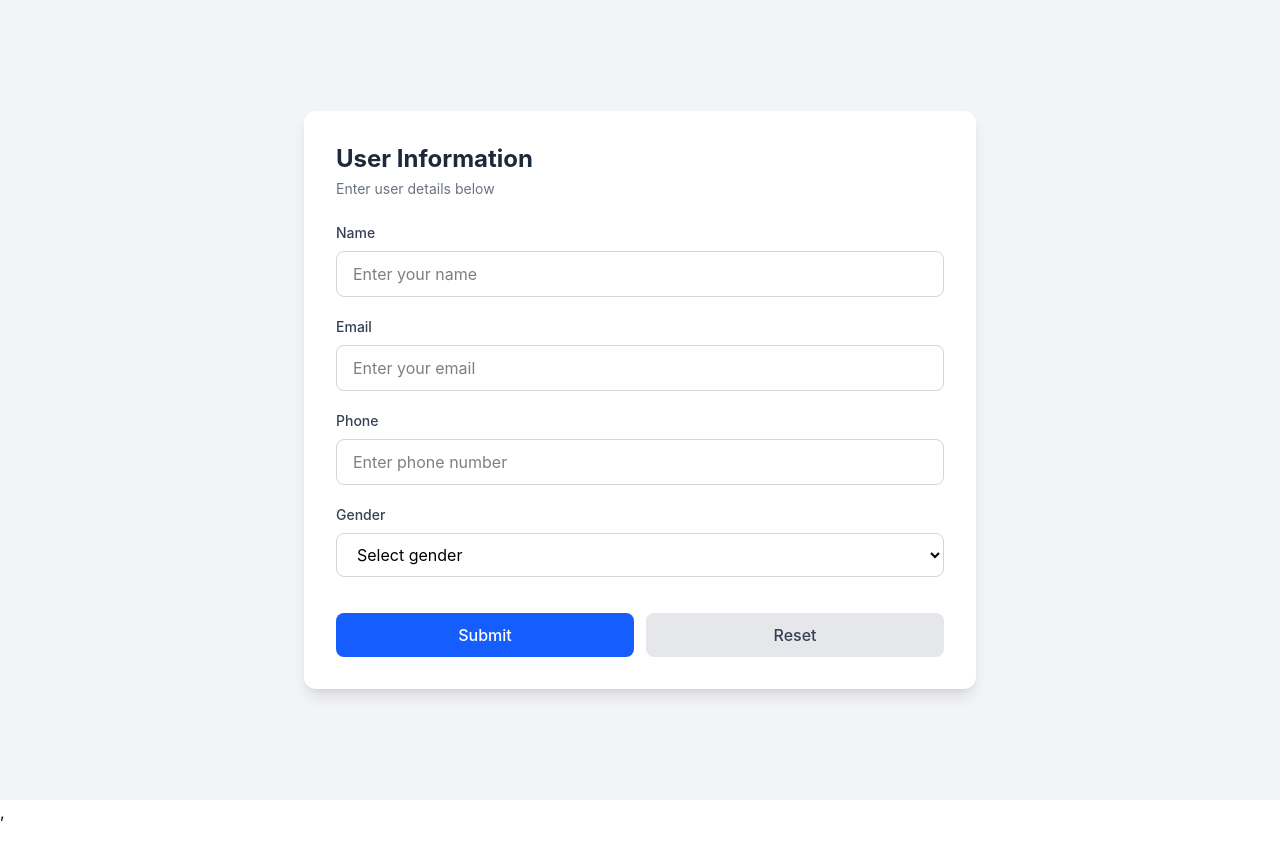
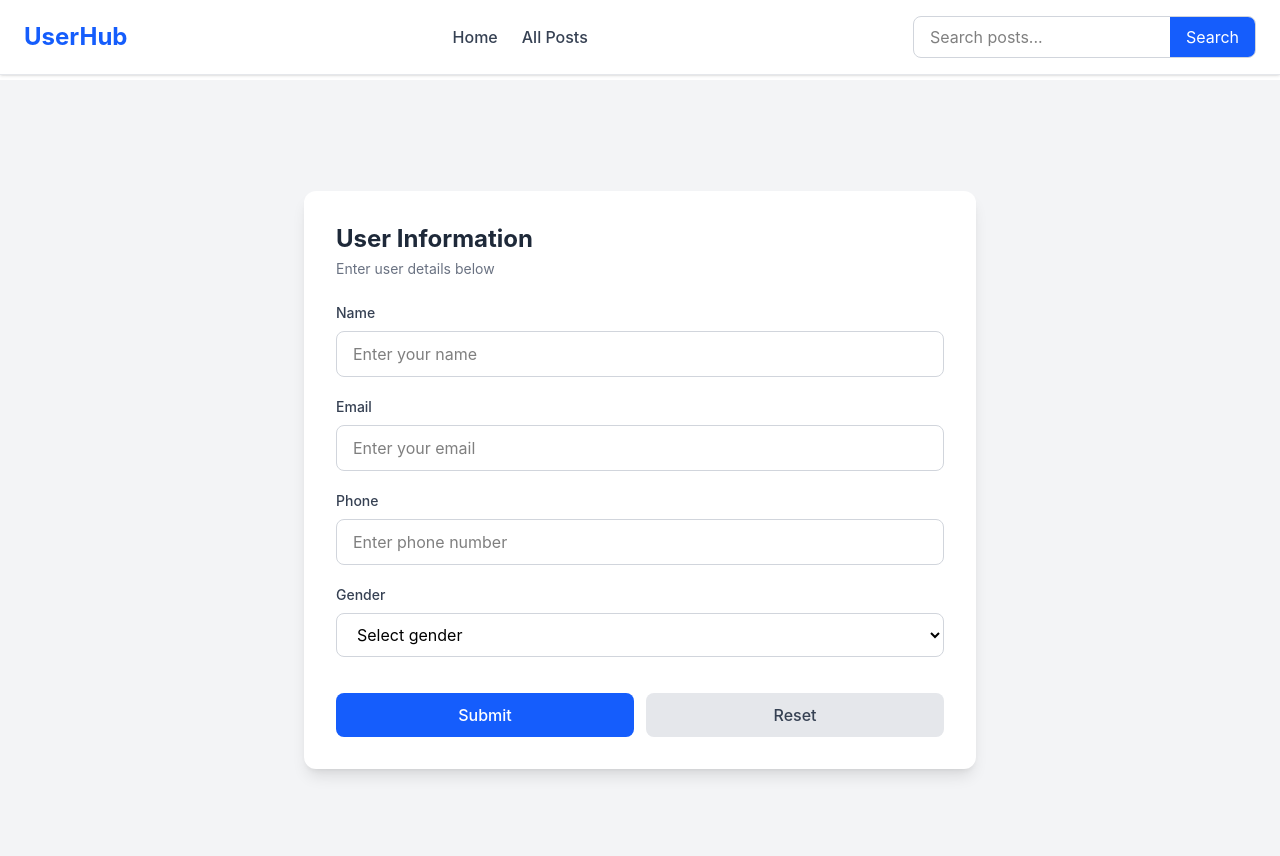
Before and after one commit to sumankumari123/UserHub, a React (Vite) app: page / in a window 1280 px wide. Shown: the top 856 px of the page. Before the commit the page ends 824 px from the top, so only its background shows below. Built offline with nearby package versions, Linux system fonts and the light colour scheme.

Commit message:
Implemented GET API , show data on frontend

```diff
--- a/src/App.tsx
+++ b/src/App.tsx
@@ -1,13 +1,21 @@
-import { useState } from 'react'
-import CreateUser from './components/CreateUser'
+import { useState } from "react";
+import { Routes, Route, Link } from "react-router-dom";
+import CreateUser from "./components/CreateUser";
+import Navbar from "./components/Navbar";
+import AllPosts from "./components/AllPosts";
 
 function App() {
-
- return(
-<>
-<CreateUser/>
-</>
-)
+  return (
+    <>
+      <Navbar />
+      <main className="pt-20">
+        <Routes>
+          <Route path="/" element={<CreateUser />} />
+          <Route path="/posts" element={<AllPosts />} />
+        </Routes>
+      </main>
+    </>
+  );
 }
 
-export default App
+export default App;
--- /dev/null
+++ b/src/components/AllPosts.tsx
@@ -0,0 +1,102 @@
+
+import { useEffect } from "react";
+import type{ AppDispatch, RootState } from "../redux/store";
+import { useDispatch, useSelector } from "react-redux";
+import { fetchUsers } from "../redux/reducers/userSlice";
+
+const AllPosts = () => {
+const dispatch = useDispatch<AppDispatch>();
+
+  const { userData, loading, error } = useSelector<RootState, RootState["user"]>(
+  (state) => state.user
+);
+
+  // Fetch users when component loads
+  useEffect(() => {
+    dispatch(fetchUsers());
+  }, [dispatch]);
+
+  return (
+    <div className="min-h-screen bg-gray-100 p-6">
+      <div className="max-w-7xl mx-auto">
+
+        <h1 className="text-3xl font-bold text-gray-800 mb-6">
+          All Posts
+        </h1>
+
+        {/* Loading / Error / Data */}
+        {loading ? (
+          // Skeleton Loading
+          <div className="grid grid-cols-1 md:grid-cols-2 lg:grid-cols-3 gap-6">
+            {[1, 2, 3, 4, 5, 6].map((item) => (
+              <div
+                key={item}
+                className="bg-white rounded-xl shadow p-5 animate-pulse"
+              >
+                <div className="h-5 bg-gray-200 rounded w-1/2 mb-4"></div>
+
+                <div className="h-4 bg-gray-200 rounded w-full mb-3"></div>
+
+                <div className="h-4 bg-gray-200 rounded w-3/4 mb-3"></div>
+
+                <div className="h-4 bg-gray-200 rounded w-1/2"></div>
+              </div>
+            ))}
+          </div>
+        ) : error ? (
+          // Error
+          <div className="bg-red-50 border border-red-200 text-red-600 rounded-lg p-5">
+            <h2 className="font-semibold text-lg">
+              Something went wrong
+            </h2>
+
+            <p className="mt-1">
+              {error}
+            </p>
+          </div>
+        ) : userData.length > 0 ? (
+          // Data
+          <div className="grid grid-cols-1 md:grid-cols-2 lg:grid-cols-3 gap-6">
+            {userData.map((user) => (
+              <div
+                key={user.id}
+                className="bg-white rounded-xl shadow-md p-5
+                hover:shadow-lg transition"
+              >
+                <h2 className="text-xl font-semibold text-gray-800 mb-3">
+                  {user.name}
+                </h2>
+
+                <div className="space-y-2 text-sm text-gray-600">
+                  <p>
+                    <span className="font-medium">Email:</span>{" "}
+                    {user.email}
+                  </p>
+
+                  <p>
+                    <span className="font-medium">Phone:</span>{" "}
+                    {user.phone}
+                  </p>
+
+                  <p>
+                    <span className="font-medium">Gender:</span>{" "}
+                    {user.gender}
+                  </p>
+
+                </div>
+              </div>
+            ))}
+          </div>
+        ) : (
+          // No Data
+          <div className="text-center py-10 text-gray-500">
+            No users found.
+          </div>
+        )}
+
+      </div>
+    </div>
+  );
+};
+
+export default AllPosts;
--- a/src/components/FormData.tsx
+++ /dev/null
@@ -1,6 +0,0 @@
-export interface FormData {
-  name: string;
-  email: string;
-  phone: string;
-  gender: string;
-}
--- a/src/components/Navbar.tsx
+++ b/src/components/Navbar.tsx
@@ -0,0 +1,54 @@
+import { useState } from "react";
+import { Routes, Route, Link } from 'react-router-dom';
+
+
+const Navbar = () => {
+  const [search, setSearch] = useState("");
+
+  return (
+    <nav className="fixed top-0 left-0 right-0 z-50 bg-white border-b border-gray-200 shadow-sm">
+      <div className="max-w-7xl mx-auto px-6 py-4 flex items-center justify-between gap-6">
+
+        {/* Logo */}
+        <div className="text-2xl font-bold text-blue-600">
+            UserHub
+        </div>
+
+        {/* Navigation Links */}
+        <div className="flex items-center gap-6">
+          <Link to="/"
+            className="text-gray-700 font-medium hover:text-blue-600 transition"
+          >
+            Home
+          </Link>
+
+          <Link to="/posts"
+            className="text-gray-700 font-medium hover:text-blue-600 transition"
+          >
+            All Posts
+          </Link>
+        </div>
+
+        {/* Search Bar */}
+        <div className="flex items-center border border-gray-300 rounded-lg overflow-hidden">
+          <input
+            type="text"
+            placeholder="Search posts..."
+            value={search}
+            onChange={(e) => setSearch(e.target.value)}
+            className="px-4 py-2 w-64 outline-none"
+          />
+
+          <button
+            type="button"
+            className="bg-blue-600 text-white px-4 py-2 hover:bg-blue-700 transition"
+          >
+            Search
+          </button>
+        </div>
+      </div>
+    </nav>
+  );
+};
+
+export default Navbar;
--- a/src/main.tsx
+++ b/src/main.tsx
@@ -12,7 +12,6 @@ createRoot(document.getElementById("root")!).render(
       <Provider store={store}>
         <App />
       </Provider>
-      ,
     </BrowserRouter>
   </StrictMode>,
 );
--- a/src/redux/reducers/userSlice.ts
+++ b/src/redux/reducers/userSlice.ts
@@ -1,8 +1,8 @@
-import { createSlice, createAsyncThunk } from '@reduxjs/toolkit'
-import type { PayloadAction } from '@reduxjs/toolkit'
+import { createSlice, createAsyncThunk } from "@reduxjs/toolkit";
+import type { PayloadAction } from "@reduxjs/toolkit";
 import axios from "axios";
 
-export interface user{
+export interface user {
   id?: string;
   name: string;
   email: string;
@@ -13,60 +13,85 @@ export interface user{
 export interface userState {
   userData: user[];
   loading: boolean;
-  error : string | null;
-
+  error: string | null;
 }
 
 const initialState: userState = {
   userData: [],
   loading: false,
   error: null,
-}
-
+};
 
 export const createUser = createAsyncThunk(
-  'user/createUser',
-  async (userPayload:user, thunkAPI) => {
-    try{
-const response = await axios.post("https://6aa35594e7ae868cdf7ad9e1.mockapi.io/crud",userPayload )
-console.log("response", response)
-return response.data
-    }catch(error){
+  "user/createUser",
+  async (userPayload: user, thunkAPI) => {
+    try {
+      const response = await axios.post(
+        "https://6aa35594e7ae868cdf7ad9e1.mockapi.io/crud",
+        userPayload,
+      );
+      return response.data;
+    } catch (error) {
       return thunkAPI.rejectWithValue("Failed to create user");
     }
+  },
+);
 
+export const fetchUsers = createAsyncThunk(
+  "user/fetchUsers",
+  async (_, thunkAPI) => {
+    try {
+      const response = await axios.get(
+        "https://6aa35594e7ae868cdf7ad9e1.mockapi.io/crud",
+      );
+      console.log("response", response);
+      return response.data;
+    } catch (error) {
+      return thunkAPI.rejectWithValue("Failed to fetch user");
+    }
   },
-)
-
-
-
+);
 
 const userSlice = createSlice({
-  name: 'user',
+  name: "user",
   initialState,
- reducers:{
+  reducers: {},
 
- },
-
- extraReducers:(builder)=>{
-  builder.addCase(createUser.pending, (state)=>{
+  extraReducers: (builder) => {
+    builder
+      .addCase(createUser.pending, (state) => {
         state.loading = true;
         state.error = null;
       })
-  .addCase(createUser.fulfilled, (state, action)=>{
+      .addCase(createUser.fulfilled, (state, action) => {
         state.loading = false;
-              console.log("state.userData", state.userData)
-
-      state.userData.push(action.payload)
+        // console.log("state.userData", state.userData);
+        state.userData.push(action.payload);
+        state.error = null;
       })
- .addCase(createUser.rejected, (state , action)=>{
+      .addCase(createUser.rejected, (state, action) => {
         state.loading = false;
         state.error = action.payload as string;
+      });
+
+// fetchUser
+    builder
+      .addCase(fetchUsers.pending, (state) => {
+        state.loading = true;
+        state.error = null;
       })
+      .addCase(fetchUsers.fulfilled, (state, action) => {
+        state.loading = false;
+        state.userData = action.payload;
+        state.error = null;
+      })
+      .addCase(fetchUsers.rejected, (state, action) => {
+        state.loading = false;
+        state.error = action.payload as string;
+      });
+  },
+});
 
- }
-})
+export const {} = userSlice.actions;
 
-export const { } = userSlice.actions
-
-export default userSlice.reducer
+export default userSlice.reducer;
```
Also changed, not shown: src/components/CreateUser.tsx (+8 -1 lines), 1 other file (tests, documents, lock files or other folders). Lines whose indentation alone changed are shown as unchanged.
